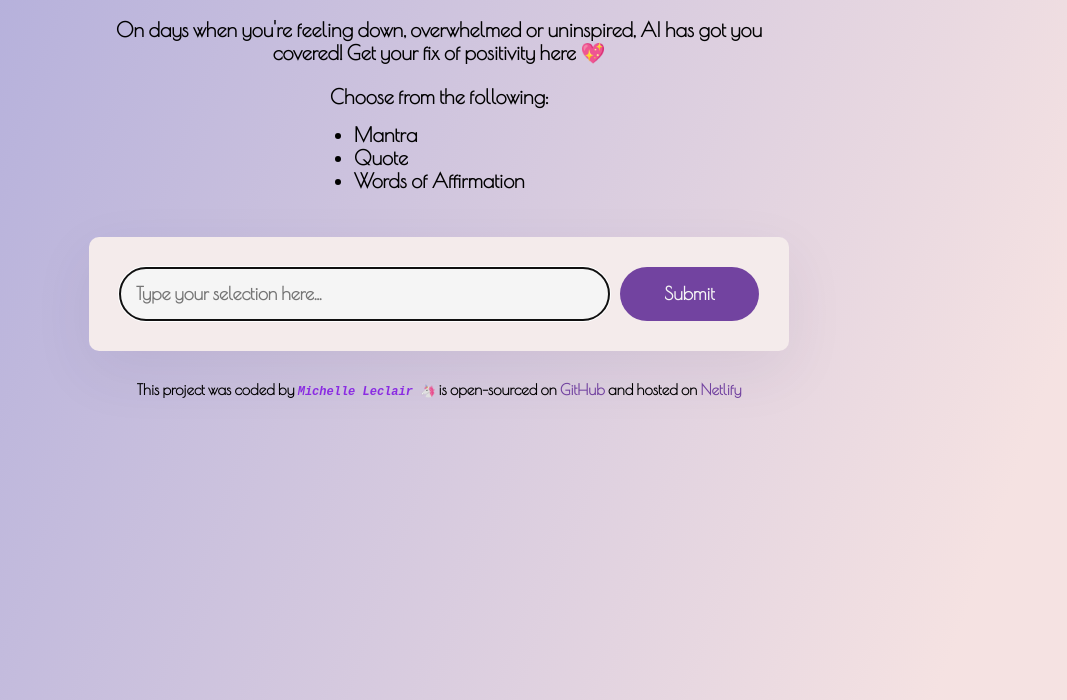
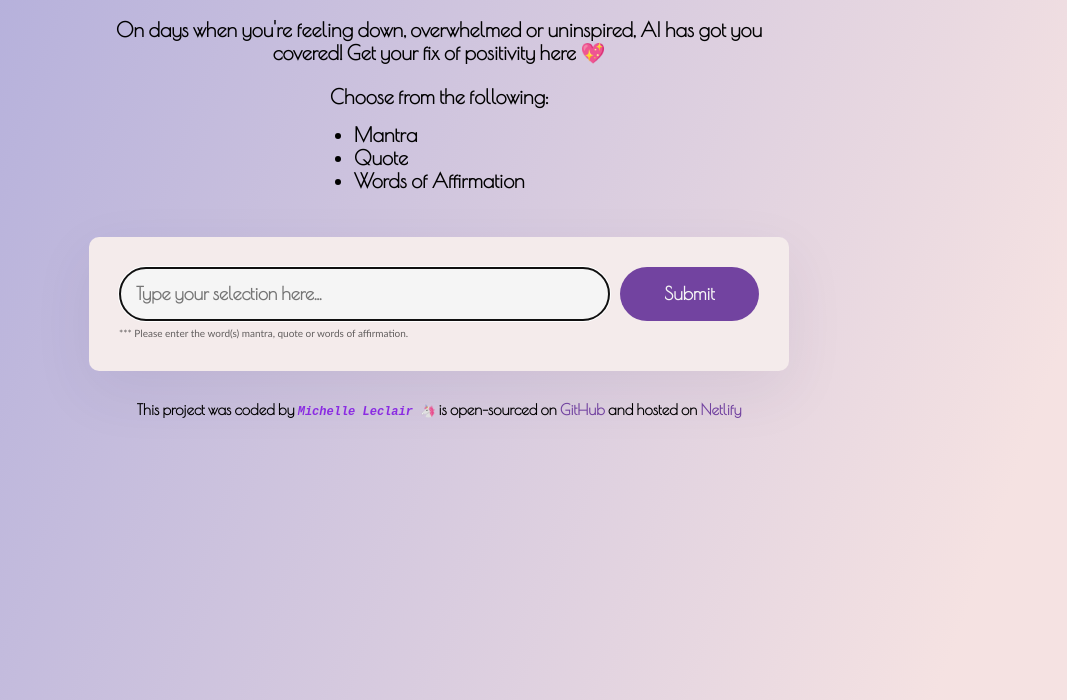
Before and after one commit to techgal14/inspirational-quote-generator, a plain HTML site: page index.html in a window 1280 px wide. Shown: the part 228-928 px from the top of the page, without its empty margins (201-1268 px from the left). Drawn offline with nearby package versions, Linux system fonts and the light colour scheme.

Commit message:
update user experience

```diff
--- a/index.html
+++ b/index.html
@@ -38,6 +38,7 @@
         </div>
       </header>
       <main>
+        <div class="form-container">
           <form id="positivity-generator-form">
             <input
               type="text"
@@ -50,6 +51,10 @@
             />
             <input type="submit" class="submit-button" />
           </form>
+          <div class="hint">
+            *** Please enter the word(s) mantra, quote or words of affirmation.
+          </div>
+        </div>
         <div class="main-text hidden" id="inspiration"></div>
       </main>
       <footer>
--- a/src/style.css
+++ b/src/style.css
@@ -33,12 +33,7 @@ p {
 }
 
 form {
-  background-color: #f4ebeb;
-  border-radius: 10px;
-  box-shadow: 0px 20px 60px rgba(65, 50, 100, 0.08);
   display: flex;
-  margin-bottom: 30px;
-  padding: 30px;
 }
 
 footer {
@@ -70,6 +65,20 @@ footer {
   max-width: 700px;
 }
 
+.form-container {
+  background-color: #f4ebeb;
+  border-radius: 10px;
+  box-shadow: 0px 20px 60px rgba(65, 50, 100, 0.08);
+  margin-bottom: 30px;
+  padding: 30px;
+}
+
+.hint {
+  font-size: 10px;
+  line-height: 1.5;
+  margin-top: 5px;
+  opacity: 0.6;
+}
 .options {
   font-family: "Poiret One", sans-serif;
   font-weight: 600;
```
Lines whose indentation alone changed are shown as unchanged.
